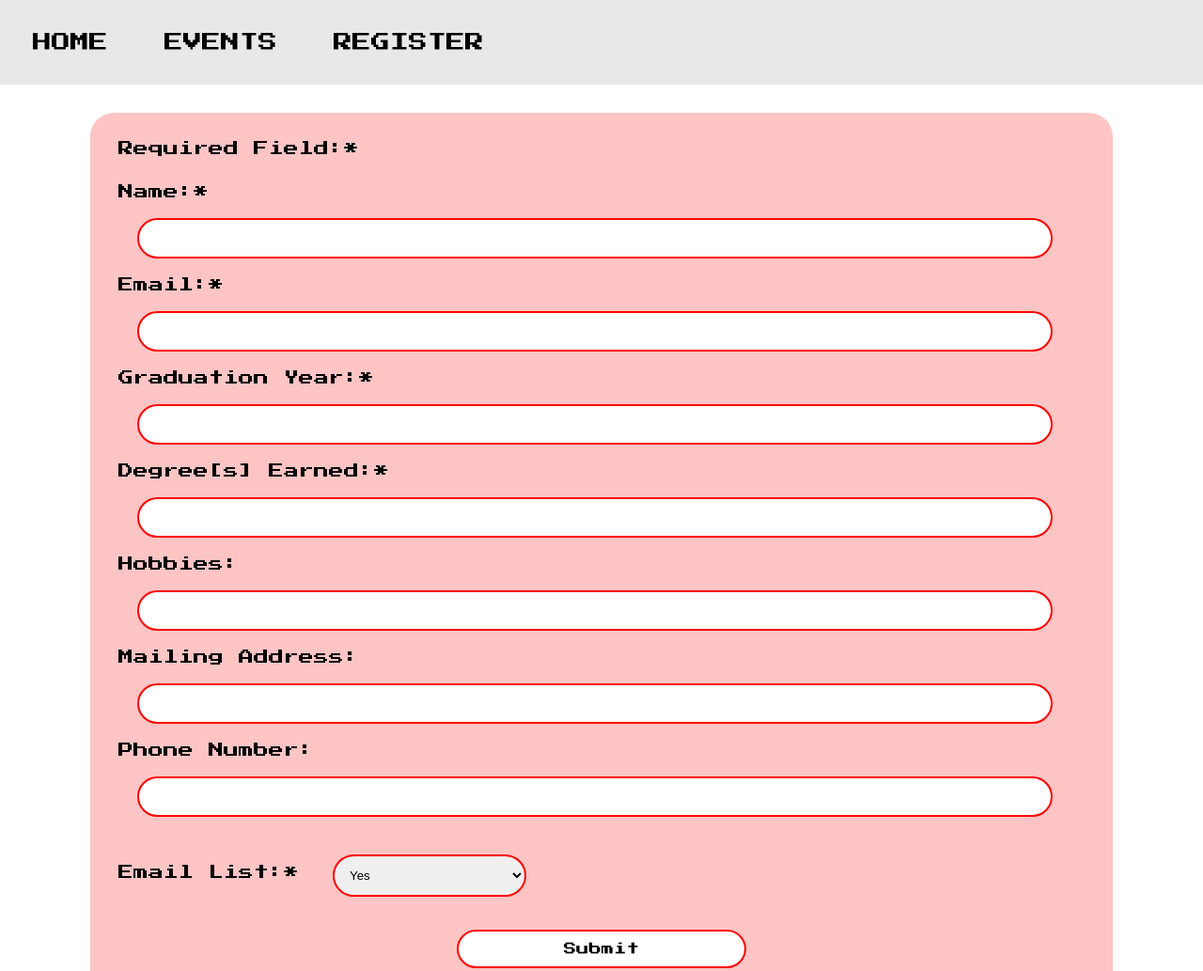
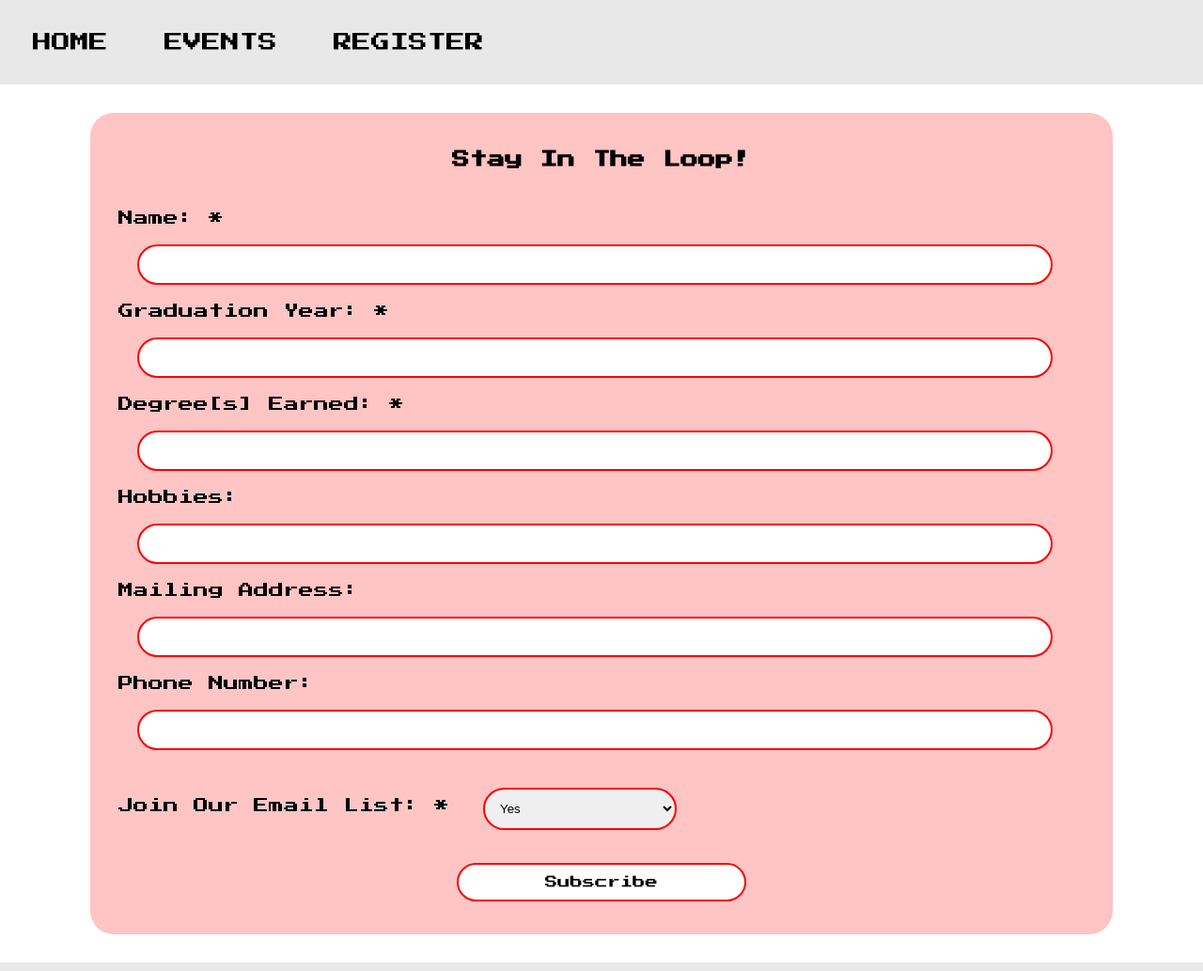
Before and after one commit to ledprofio/UW-CS-Alumni-Club-Website, a plain HTML site: page register.html in a window 1280 px wide. Shown: the top 1033 px of the page at 94% size. Drawn offline with Linux system fonts and the light colour scheme.

Commit message:
MailChimp Form Rehaul; Re-Design

```diff
--- a/assets/css/styling-index.css
+++ b/assets/css/styling-index.css
@@ -128,11 +128,11 @@
 
                 border-radius: 25px;
 
-                padding-bottom: 35px;
-
                 width: 60%;
 
                 height: 60%;
+
+                margin-bottom: 35px;
 
                 }
 
--- a/assets/css/styling-register.css
+++ b/assets/css/styling-register.css
@@ -25,18 +25,21 @@ margin: 120px auto 30px auto;
     }
 
 
-    #first-Block-Paragraphs-Div_Register {
-
-    padding: 30px 0px 0px 30px;
-
-    }
-
 
     #first-Block-Form_Register {
 
     padding: 30px;
 
     }
+
+
+            #first-Block-Form_Register h1, h2, h3, h4, h5, h6 {
+
+            padding: 10px 0px 45px 0px;
+
+            text-align: center;
+
+            }
 
 
             #first-Block-Form_Register input,
@@ -65,7 +68,7 @@ margin: 120px auto 30px auto;
                 }
 
 
-                #first-Block-Form_Register input:hover,
+                /*#first-Block-Form_Register input:hover,
 
                 #first-Block-Form_Register input:focus,
 
@@ -73,11 +76,11 @@ margin: 120px auto 30px auto;
 
                 #first-Block-Form_Register select:focus {
 
-                border: 2px solid darkred;
+                border: 2px solid red;
 
                 border-radius: 25px;
 
-                }
+                }*/
 
 
                 #first-Block-Form_Register select:visited {
--- a/assets/css/styling-universal.css
+++ b/assets/css/styling-universal.css
@@ -17,7 +17,9 @@
 
 .Body_Events,
 
-.Body_Register {
+.Body_Register,
+
+#mc_embed_signup {
 
 width: 100%;
 
--- a/register.html
+++ b/register.html
@@ -69,72 +69,94 @@
 
 		<!--Registration Form-->
 
+
 		<div class="First-Block_Register">
 
-				<div id="first-Block-Paragraphs-Div_Register">
+			<form action="https://club.us6.list-manage.com/subscribe/post?u=d116c737549114b6926c051a8&amp;id=d1a0776dfe" method="post" id="first-Block-Form_Register" name="mc-embedded-subscribe-form" class="validate" target="_blank" novalidate>
 
-					<p id="first-Block-First-Paragraph_Register">Required Field:*</p>
+			<div id="mc_embed_signup_scroll">
+
+				<h3>Stay In The Loop!</h3>
+
+				<label for="mce-FNAME">Name: *</label>
+
+				<input type="text" value="" name="NAME" class="" id="mce-NAME" required>
 
 			</div>
 
-				<div id="first-Block-Form-Div_Register">
+			<div class="mc-field-group">
 
-					<form id="first-Block-Form_Register" name="registrationForm" action="#" method="POST">
+				<label for="mce-LNAME">Graduation Year: *</label>
 
-						<div id="first-Block-Form-Entries-Div_Register">
+				<input type="text" value="" name="GYEAR" class="" id="mce-GYEAR" required>
 
-							<label for="first-Block-Form-Name-Entry_Register">Name:*</label>
+			</div>
 
-							<input id="first-Block-Form-Name-Entry_Register" type="text" name="name" size="100%" required>
+			<div class="mc-field-group">
 
-							<label for="first-Block-Form-Email-Entry_Register">Email:*</label>
+				<label for="mce-LNAME">Degree[s] Earned: *</label>
 
-							<input id="first-Block-Form-Email-Entry_Register" type="text" name="email" size="100%" required>
+				<input type="text" value="" name="DEARNED" class="" id="mce-DEARNED" required>
 
-							<label for="first-Block-Form-Graduation-Year-Entry_Register">Graduation Year:*</label>
+			</div>
 
-							<input id="first-Block-Form-Graduation-Year-Entry_Register" type="text" name="graduationDate" size="100%" required>
+			<div class="mc-field-group">
 
-							<label for="first-Block-Form-Degrees-Earned-Entry_Register">Degree[s] Earned:*</label>
+				<label for="mce-LNAME">Hobbies: </label>
 
-							<input id="first-Block-Form-Degrees-Earned-Entry_Register" type="text" name="degreesEarned" size="100%" required>
+				<input type="text" value="" name="HOBBIES" class="" id="mce-HOBBIES">
 
-							<label for="first-Block-Form-Hobbies-Entry_Register">Hobbies:</label>
+			</div>
 
-							<input id="first-Block-Form-Hobbies-Entry_Register" type="text" name="hobbiesAndInterests" size="100%">
+			<div class="mc-field-group">
 
-							<label for="first-Block-Form-Mailing-Address-Entry_Register">Mailing Address:</label>
+				<label for="mce-LNAME">Mailing Address: </label>
 
-							<input id="first-Block-Form-Mailing-Address-Entry_Register" type="text" name="mailingAddress" size="100%">
+				<input type="text" value="" name="MADDRESS" class="" id="mce-MADDRESS">
 
-							<label for="first-Block-Form-Phone-Number-Entry_Register">Phone Number:</label>
+			</div>
 
-							<input id="first-Block-Form-Phone-Number-Entry_Register" type="text" name="phoneNumber" size="100%">
+			<div class="mc-field-group">
 
-							<label for="first-Block-Form-Select-Email-List-Entry_Register">Email List:*</label>
+				<label for="mce-LNAME">Phone Number: </label>
 
-							<select id="first-Block-Form-Select-Email-List-Entry_Register" required>
+				<input type="text" value="" name="NUMBER" class="" id="mce-NUMBER">
 
-								<div id="first-Block-Form-Select-Email-List-Entry-Options-Div_Register">
+			</div>
+
+			<div class="mc-field-group">
+
+				<label for="mce-ELIST">Join Our Email List: *</label>
+
+				<select value="" name="ELIST" class="" id="mce-ELIST" required>
 
 					<option value="yes">Yes</option>
 
 					<option value="no">No</option>
 
+				</select>
+
 			</div>
 
-							</select>
+			<div id="mce-responses" class="clear">
 
-							<input id="first-Block-Form-Submit-Button_Register" type="submit">
+				<div class="response" id="mce-error-response" style="display:none"></div>
+
+				<div class="response" id="mce-success-response" style="display:none"></div>
+
+			</div>
+
+			<!-- Real people should not fill this in and expect good things - do not remove this or risk form bot signups-->
+
+			<div style="position: absolute; left: -5000px;" aria-hidden="true"><input type="text" name="b_d116c737549114b6926c051a8_d1a0776dfe" tabindex="-1" value=""></div>
+
+			<div class="clear"><input type="submit" value="Subscribe" name="subscribe" id="mc-embedded-subscribe" class="button"></div>
 
 			</div>
 
 			</form>
 
 		</div>
-
-			</div>
-
 
 		</main>
 
```
Lines whose indentation alone changed are shown as unchanged.
